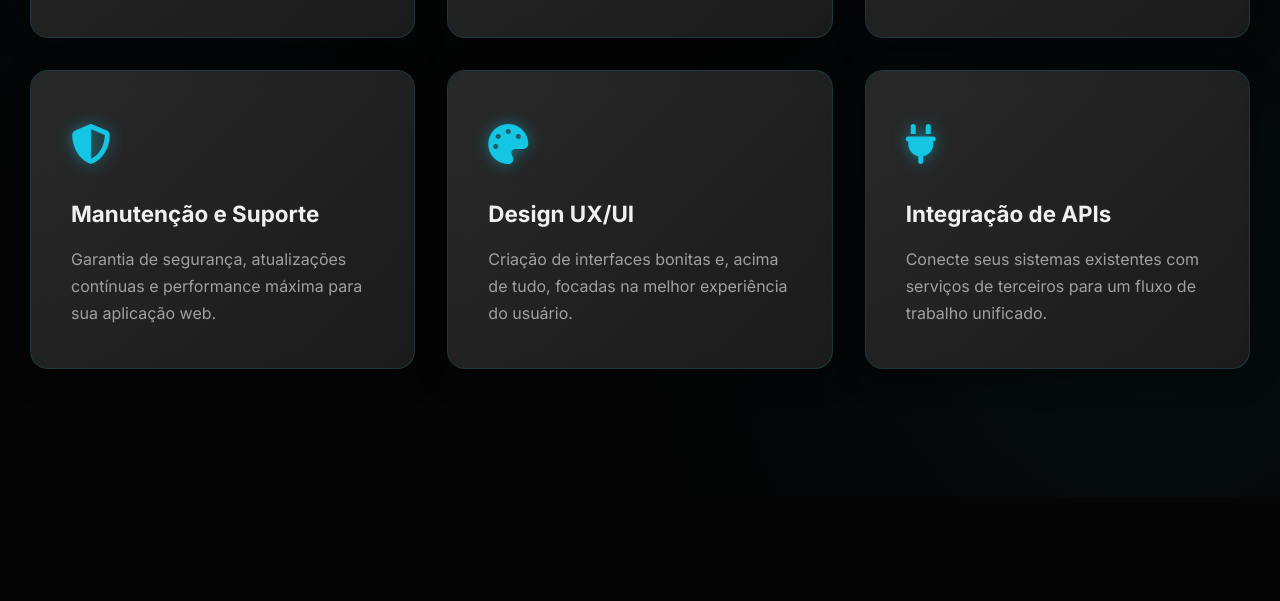
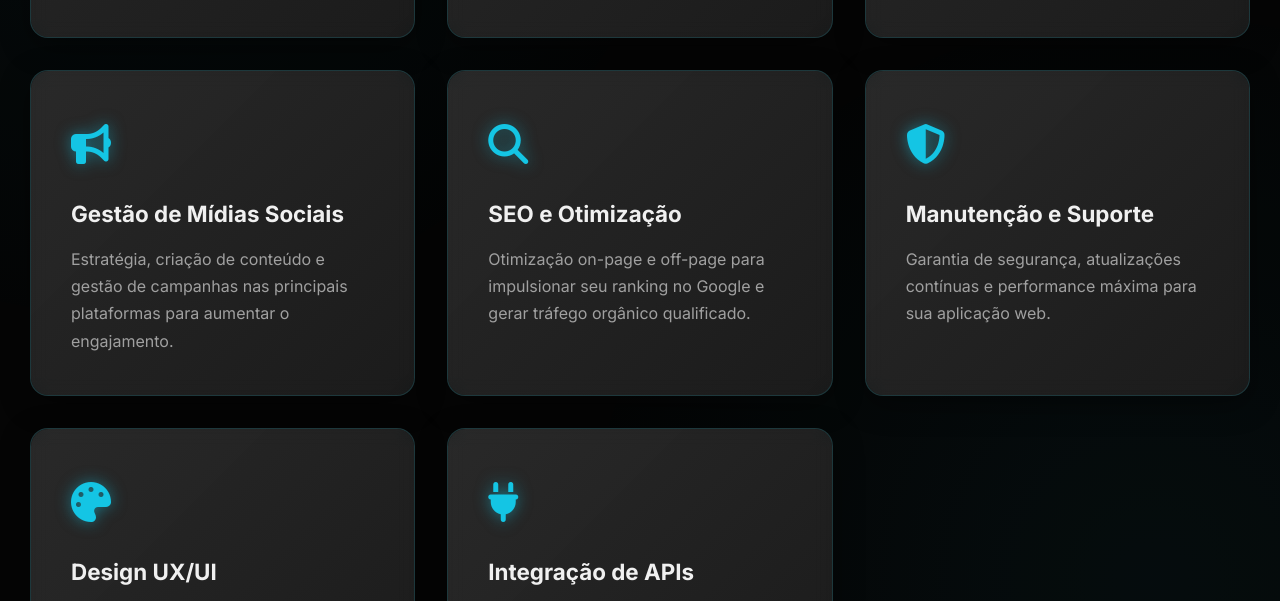
Before and after one commit to GeovaniNeumann/NeumannWebSolutions, a plain HTML site: page index.html in a window 1280 px wide. Shown: the part 1324-1925 px from the top of the page. Drawn offline with Linux system fonts and the light colour scheme.

Commit message:
atualização

```diff
--- a/index.html
+++ b/index.html
@@ -7,7 +7,6 @@
     <title>Neumann - Web Solutions</title>
     <link rel="stylesheet" href="https://cdnjs.cloudflare.com/ajax/libs/font-awesome/6.4.0/css/all.min.css">
     <link href="https://fonts.googleapis.com/css2?family=Inter:wght@100..900&display=swap" rel="stylesheet">
-    <!-- Preload para otimização -->
     <link rel="preload" href="https://i.ibb.co/tpJycW6t/SITES-1-1.png" as="image">
     <link rel="stylesheet" href="styles.css">
 
@@ -39,7 +38,7 @@
     <div class="mobile-overlay" id="mobileOverlay"></div>
     <section id="hero" class="hero section-padding">
         <div class="container hero-content">
-            <h1 class="hero-title reveal-fade-up">Sua empresa <br><span class="text-neon-gradient">No mundo Digital</span>.</h1>
+            <h1 class="hero-title reveal-fade-up">Sua empresa <br><span class="text-neon-gradient">No mundo Digital</span></h1>
             <p class="hero-subtitle reveal-fade-up" style="--delay: 0.2s;">Criamos experiências web que transformam o seu negócio em um ecossistema digital.</p>
             <div class="hero-actions reveal-fade-up" style="--delay: 0.4s;">
                 <a href="#contato" class="btn btn-primary-glow">
@@ -71,17 +70,30 @@
                     <h3>Dashboards Interativos (BI)</h3>
                     <p>Transforme dados brutos em insights acionáveis com painéis de controle e visualizações de dados.</p>
                 </div>
+
                 <div class="card card-service reveal-slide-left" style="--delay: 0.2s;">
+                    <div class="card-icon"><i class="fas fa-bullhorn"></i></div>
+                    <h3>Gestão de Mídias Sociais</h3>
+                    <p>Estratégia, criação de conteúdo e gestão de campanhas nas principais plataformas para aumentar o engajamento.</p>
+                </div>
+
+                <div class="card card-service reveal-fade-up" style="--delay: 0.2s;">
+                    <div class="card-icon"><i class="fas fa-search"></i></div>
+                    <h3>SEO e Otimização</h3>
+                    <p>Otimização on-page e off-page para impulsionar seu ranking no Google e gerar tráfego orgânico qualificado.</p>
+                </div>
+
+                <div class="card card-service reveal-slide-right" style="--delay: 0.2s;">
                     <div class="card-icon"><i class="fas fa-shield-alt"></i></div>
                     <h3>Manutenção e Suporte</h3>
                     <p>Garantia de segurança, atualizações contínuas e performance máxima para sua aplicação web.</p>
                 </div>
-                <div class="card card-service reveal-fade-up" style="--delay: 0.2s;">
+                <div class="card card-service reveal-slide-left" style="--delay: 0.4s;">
                     <div class="card-icon"><i class="fas fa-palette"></i></div>
                     <h3>Design UX/UI</h3>
                     <p>Criação de interfaces bonitas e, acima de tudo, focadas na melhor experiência do usuário.</p>
                 </div>
-                <div class="card card-service reveal-slide-right" style="--delay: 0.2s;">
+                <div class="card card-service reveal-fade-up" style="--delay: 0.4s;">
                     <div class="card-icon"><i class="fas fa-plug"></i></div>
                     <h3>Integração de APIs</h3>
                     <p>Conecte seus sistemas existentes com serviços de terceiros para um fluxo de trabalho unificado.</p>
@@ -124,7 +136,7 @@
             </div>
         </div>
     </section>
-     <section id="portfolio" class="portfolio section-padding bg-pattern">
+       <section id="portfolio" class="portfolio section-padding bg-pattern">
         <div class="container">
             <h2 class="section-title reveal-fade-up">Projetos Recentes</h2>
             <p class="subtitle reveal-fade-up" style="--delay: 0.2s;">Uma amostra do nosso trabalho focado em inovação e design.</p>
@@ -155,7 +167,6 @@
         </div>
     </section>
 
-    <!-- NOVA SEÇÃO: DEPOIMENTOS -->
     <section id="depoimentos" class="testimonials section-padding">
         <div class="container">
             <h2 class="section-title reveal-fade-up">O Que Nossos Clientes Dizem</h2>
@@ -192,7 +203,6 @@
                 <h2 class="contact-title">Pronto para a sua <span class="text-neon-gradient">Próxima Evolução</span>?</h2>
                 <p class="contact-subtitle">Preencha o formulário abaixo e entraremos em contato via WhatsApp</p>
 
-                <!-- FORMULÁRIO DE CONTATO COMPACTO -->
                 <div class="contact-form reveal-fade-up" style="--delay: 0.3s;">
                     <h3>Envie sua mensagem</h3>
                     <form id="contactForm">
```
